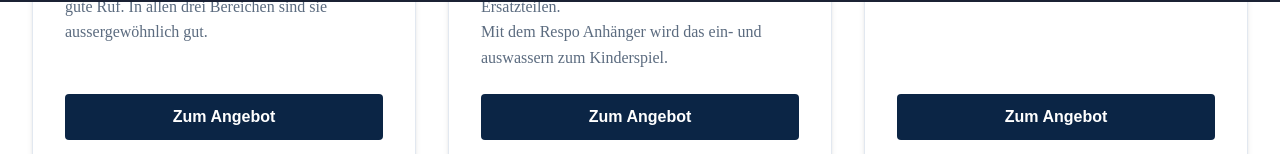
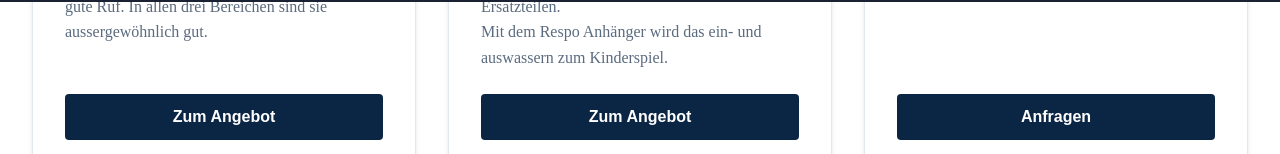
Before and after one commit to raymondgross92/GaboMarti, a Next.js app in the folder gabo-marti-web/: page /products in a window 1280 px wide. Shown: the part 798-952 px from the top of the page. Built offline with nearby package versions, Linux system fonts and the light colour scheme.

Commit message:
Feat: Rename Echolote button to Anfragen

```diff
--- a/gabo-marti-web/src/app/products/page.tsx
+++ b/gabo-marti-web/src/app/products/page.tsx
@@ -45,7 +45,8 @@ const PRODUCTS = [
         text: 'Professionelle Echolote, Fishfinder und Navigationssysteme.',
         color: '#FFFFFF',
         link: '/contact',
-        icon: Radar
+        icon: Radar,
+        buttonText: 'Anfragen'
     }
 ];
 
@@ -80,7 +81,7 @@ export default function ProductsPage() {
                                             <div className={styles.cardText}>{prod.text}</div>
                                             <div className={styles.buttonContainer}>
                                                 <Button variant="primary" fullWidth>
-                                                    Zum Angebot
+                                                    {(prod as any).buttonText || 'Zum Angebot'}
                                                 </Button>
                                             </div>
                                         </div>
```
